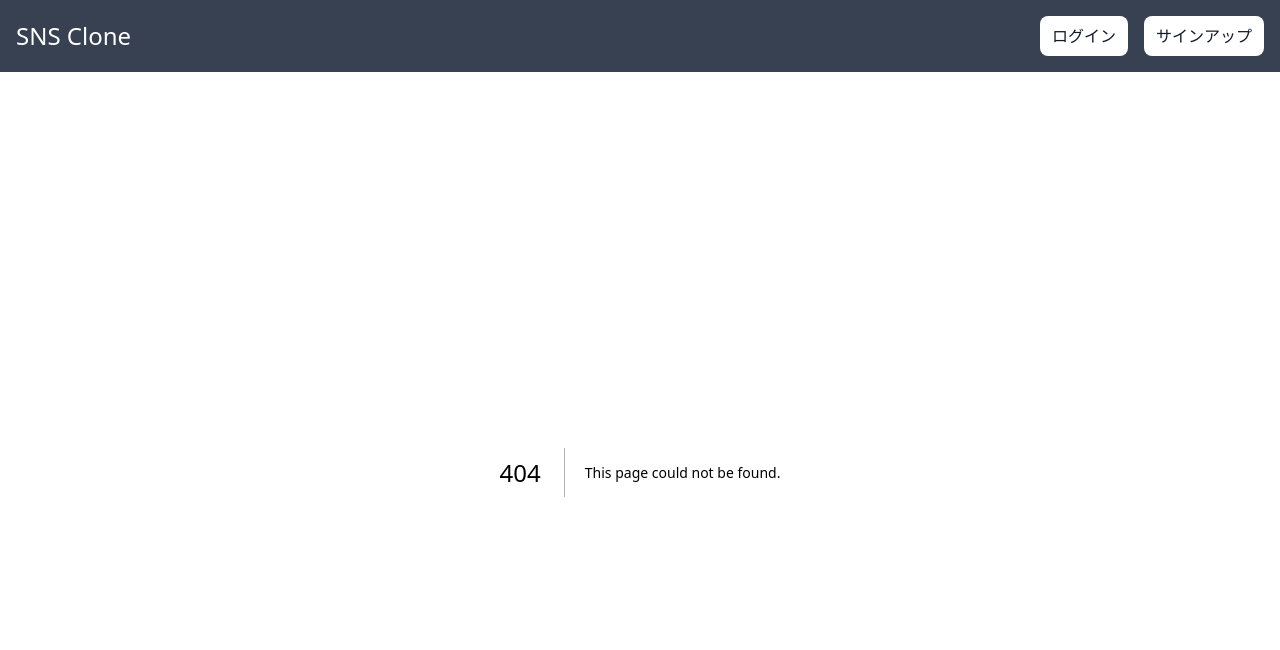
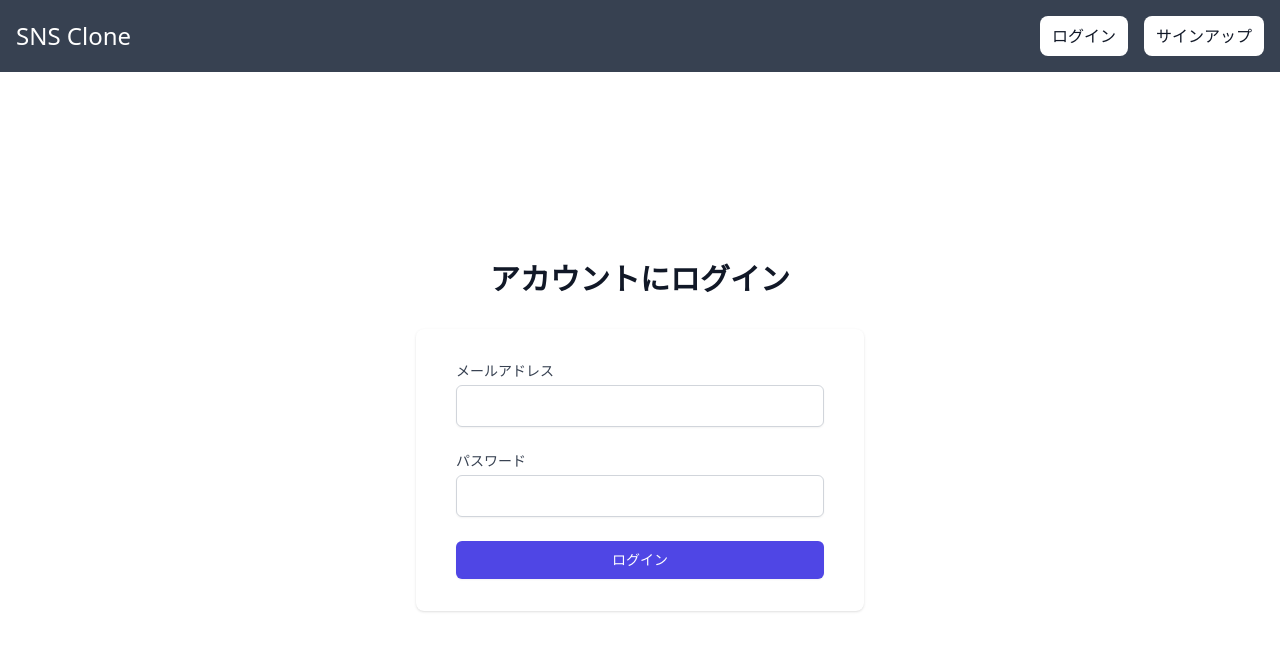
Before and after one commit to nka21/udemy-sns-tutorial, a Next.js app in the folder client/: page /login in a window 1280 px wide. Before the commit this address had no page. Shown: the top 650 px of the page. Built offline with nearby package versions, Linux system fonts and the light colour scheme.

Commit message:
chore: `/login`ページの作成

```diff
--- /dev/null
+++ b/client/pages/login.tsx
@@ -0,0 +1,67 @@
+import Head from "next/head";
+
+const login = () => {
+  return (
+    <div
+      style={{ height: "88vh" }}
+      className="flex flex-col justify-center py-12 sm:px-6 lg:px-8"
+    >
+      <Head>
+        <title>ログイン</title>
+      </Head>
+      <div className="sm:mx-auto sm:w-full sm:max-w-md">
+        <h2 className="mt-6 text-center text-3xl font-extrabold text-gray-900">
+          アカウントにログイン
+        </h2>
+      </div>
+      <div className="mt-8 sm:mx-auto sm:w-full sm:max-w-md">
+        <div className="bg-white py-8 px-4 shadow sm:rounded-lg sm:px-10">
+          <form>
+            <div>
+              <label
+                htmlFor="email"
+                className="block text-sm font-medium text-gray-700"
+              >
+                メールアドレス
+              </label>
+              <input
+                id="email"
+                name="email"
+                type="email"
+                autoComplete="email"
+                required
+                className="mt-1 block w-full border border-gray-300 rounded-md shadow-sm py-2 px-3 text-base focus:outline-none focus:ring-indigo-500 focus:border-indigo-500"
+              />
+            </div>
+            <div className="mt-6">
+              <label
+                htmlFor="password"
+                className="block text-sm font-medium text-gray-700"
+              >
+                パスワード
+              </label>
+              <input
+                id="password"
+                name="password"
+                type="password"
+                autoComplete="current-password"
+                required
+                className="mt-1 block w-full border border-gray-300 rounded-md shadow-sm py-2 px-3 text-base focus:outline-none focus:ring-indigo-500 focus:border-indigo-500"
+              />
+            </div>
+            <div className="mt-6">
+              <button
+                type="submit"
+                className="w-full py-2 px-4 border border-transparent rounded-md shadow-sm text-sm font-medium text-white bg-indigo-600 hover:bg-indigo-700 focus:outline-none focus:ring-2 focus:ring-offset-2 focus:ring-indigo-500"
+              >
+                ログイン
+              </button>
+            </div>
+          </form>
+        </div>
+      </div>
+    </div>
+  );
+};
+
+export default login;
```
